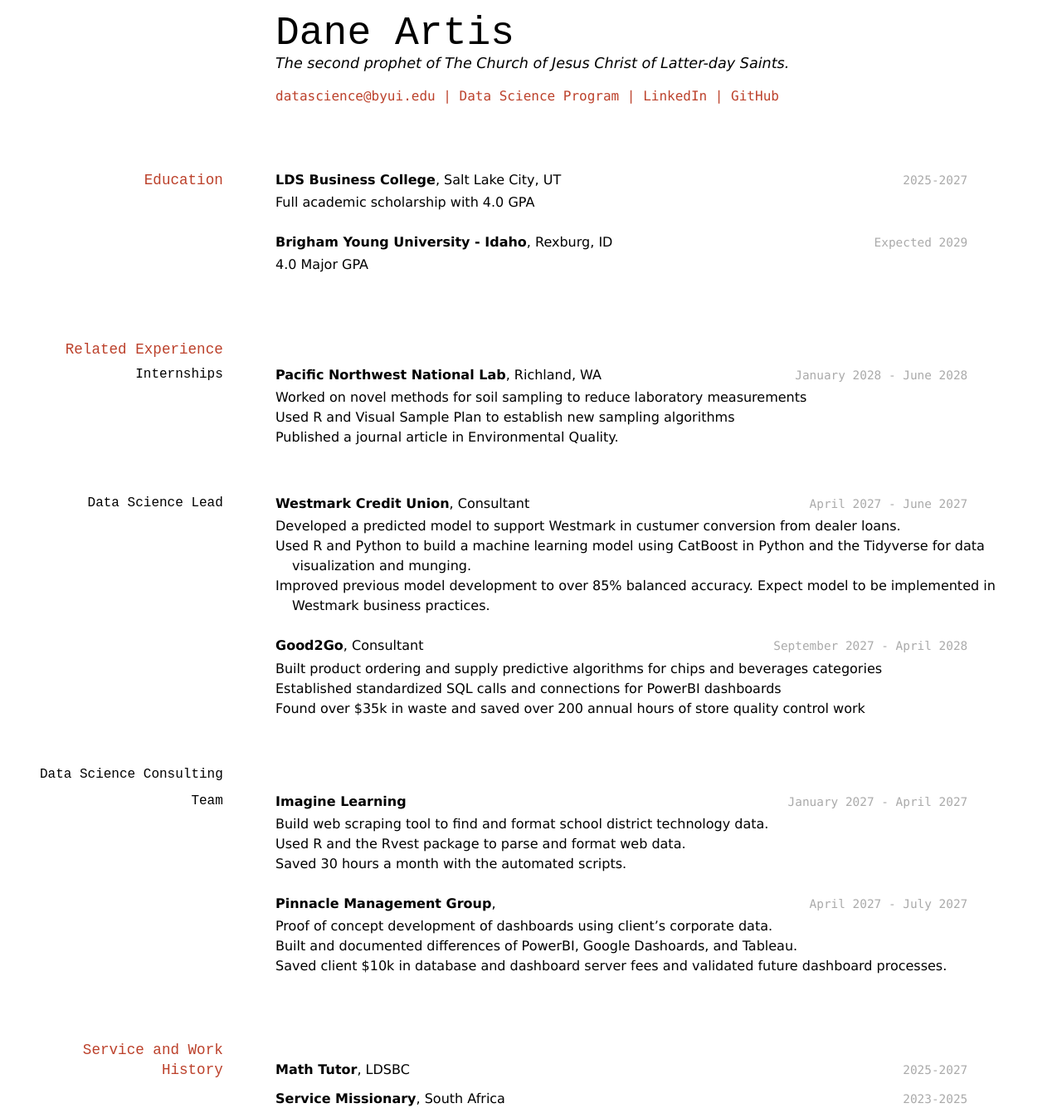
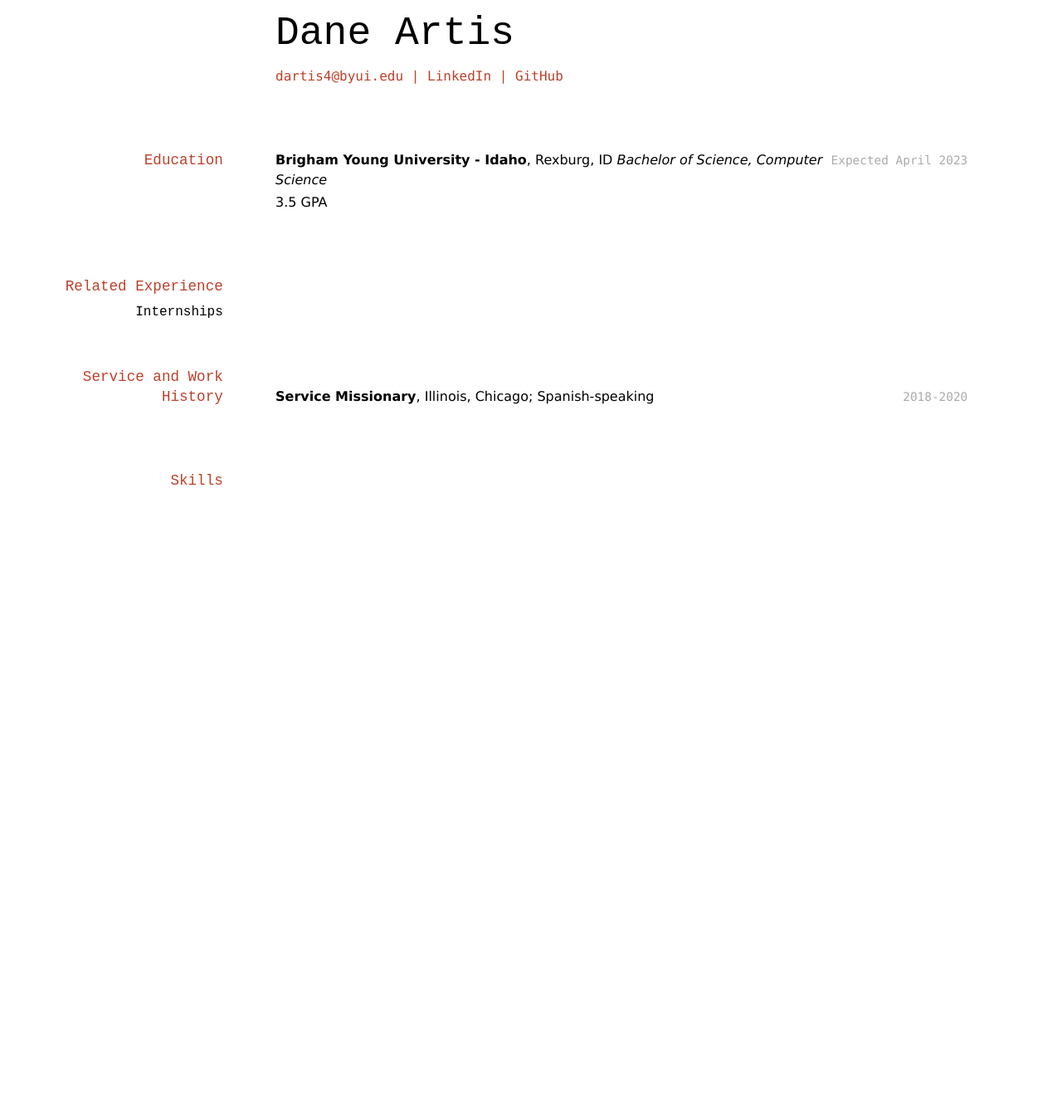
Before and after one commit to Dartis4/resume, a Jekyll site: the page built from docs/index.md, in a window 1280 px wide. Shown: the whole page at 83% size. Built offline with Jekyll 4.4.1, drawn with Linux system fonts in a browser that asks for light colours; after the commit the page ends 900 px from its top, so only the background shows below that.

Commit message:
Update resume draft

```diff
--- a/docs/index.md
+++ b/docs/index.md
@@ -3,82 +3,33 @@
 title: Dane Artis's Resume
 ---
 # Dane Artis
-The second prophet of The Church of Jesus Christ of Latter-day Saints.
-
 <div id="webaddress">
-<a href="datascience@byui.edu">datascience@byui.edu</a>
-| <a href="https://byuidatascience.github.io/development.html">Data Science Program</a>
-| <a href="https://www.linkedin.com/groups/13537407/">LinkedIn</a>
-| <a href="https://github.com/byuids-resumes">GitHub</a>
+<a href="mailto:dartis4@byui.edu">dartis4@byui.edu</a>
+| <a href="https://www.linkedin.com/in/dane-artis/">LinkedIn</a>
+| <a href="https://github.com/Dartis4">GitHub</a>
 </div>
 
 <!-- https://www.monique.tech/the-art-of-markdown -->
 
 ## Education
 
-`2025-2027`
-__LDS Business College__, Salt Lake City, UT
+`Expected April 2023`
+__Brigham Young University - Idaho__, Rexburg, ID
+_Bachelor of Science, Computer Science_
 
-- Full academic scholarship with 4.0 GPA
-
-`Expected 2029`
-__Brigham Young University - Idaho__, Rexburg, ID
-
-- 4.0 Major GPA
+- 3.5 GPA
 
 
 ## Related Experience
 
 ### Internships
 
-`January 2028 - June 2028`
-__Pacific Northwest National Lab__, Richland, WA
-
-- Worked on novel methods for soil sampling to reduce laboratory measurements
-- Used R and Visual Sample Plan to establish new sampling algorithms
-- Published a journal article in Environmental Quality.
-
-### Data Science Lead
-
-`April 2027 - June 2027`
-__Westmark Credit Union__, Consultant
-
-- Developed a predicted model to support Westmark in custumer conversion from dealer loans.
-- Used R and Python to build a machine learning model using CatBoost in Python and the Tidyverse for data visualization and munging.
-- Improved previous model development to over 85% balanced accuracy. Expect model to be implemented in Westmark business practices.
-
-`September 2027 - April 2028`
-__Good2Go__, Consultant
-
-- Built product ordering and supply predictive algorithms for chips and beverages categories
-- Established standardized SQL calls and connections for PowerBI dashboards
-- Found over $35k in waste and saved over 200 annual hours of store quality control work
-
-### Data Science Consulting Team
-
-`January 2027 - April 2027`
-__Imagine Learning__
-
-- Build web scraping tool to find and format school district technology data.
-- Used R and the Rvest package to parse and format web data.
-- Saved 30 hours a month with the automated scripts.
-
-`April 2027 - July 2027`
-__Pinnacle Management Group__,
-
-- Proof of concept development of dashboards using client's corporate data.
-- Built and documented differences of PowerBI, Google Dashoards, and Tableau.
-- Saved client $10k in database and dashboard server fees and validated future dashboard processes.
-
 
 ## Service and Work History
+`2018-2020`
+__Service Missionary__, Illinois, Chicago; Spanish-speaking
 
-`2025-2027`
-__Math Tutor__, LDSBC
-
-
-`2023-2025`
-__Service Missionary__, South Africa
+## Skills
 
 
 
```
